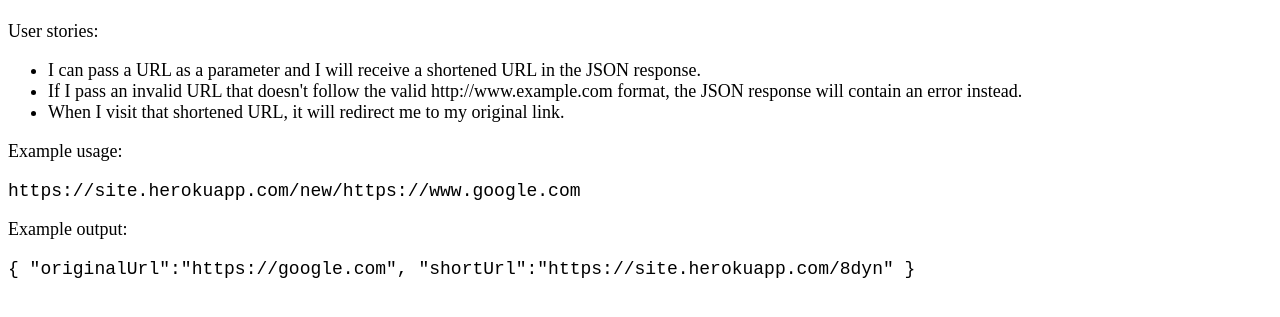
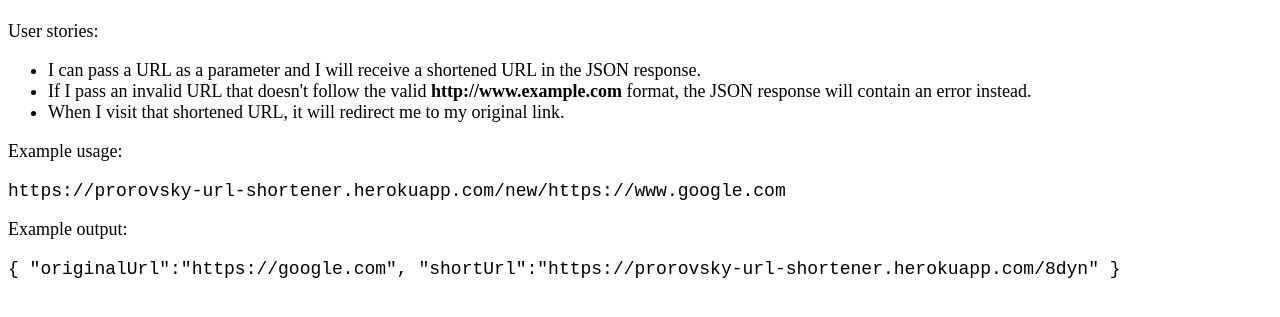
Before and after one commit to prorovsky/url-shortener, a website: page public/new/index.html in a window 1280 px wide. Shown: the part 69-386 px from the top of the page. Drawn offline with Linux system fonts and the light colour scheme.

Commit message:
ready to deploy

```diff
--- a/public/new/index.html
+++ b/public/new/index.html
@@ -11,14 +11,14 @@
     <p>User stories:</p>
     <ul>
         <li>I can pass a URL as a parameter and I will receive a shortened URL in the JSON response.</li>
-        <li>If I pass an invalid URL that doesn't follow the valid http://www.example.com format, the JSON response will contain an error instead.</li>
+        <li>If I pass an invalid URL that doesn't follow the valid <strong>http://www.example.com</strong> format, the JSON response will contain an error instead.</li>
         <li>When I visit that shortened URL, it will redirect me to my original link.</li>
     </ul>
 
     <p>Example usage:</p>
-        <code>https://site.herokuapp.com/new/https://www.google.com</code>
+        <code>https://prorovsky-url-shortener.herokuapp.com/new/https://www.google.com</code>
     <p>Example output:</p>
-        <code>{ "originalUrl":"https://google.com", "shortUrl":"https://site.herokuapp.com/8dyn" }</code>
+        <code>{ "originalUrl":"https://google.com", "shortUrl":"https://prorovsky-url-shortener.herokuapp.com/8dyn" }</code>
 
 </body>
 </html>
```
Also changed, not shown: README.md.
